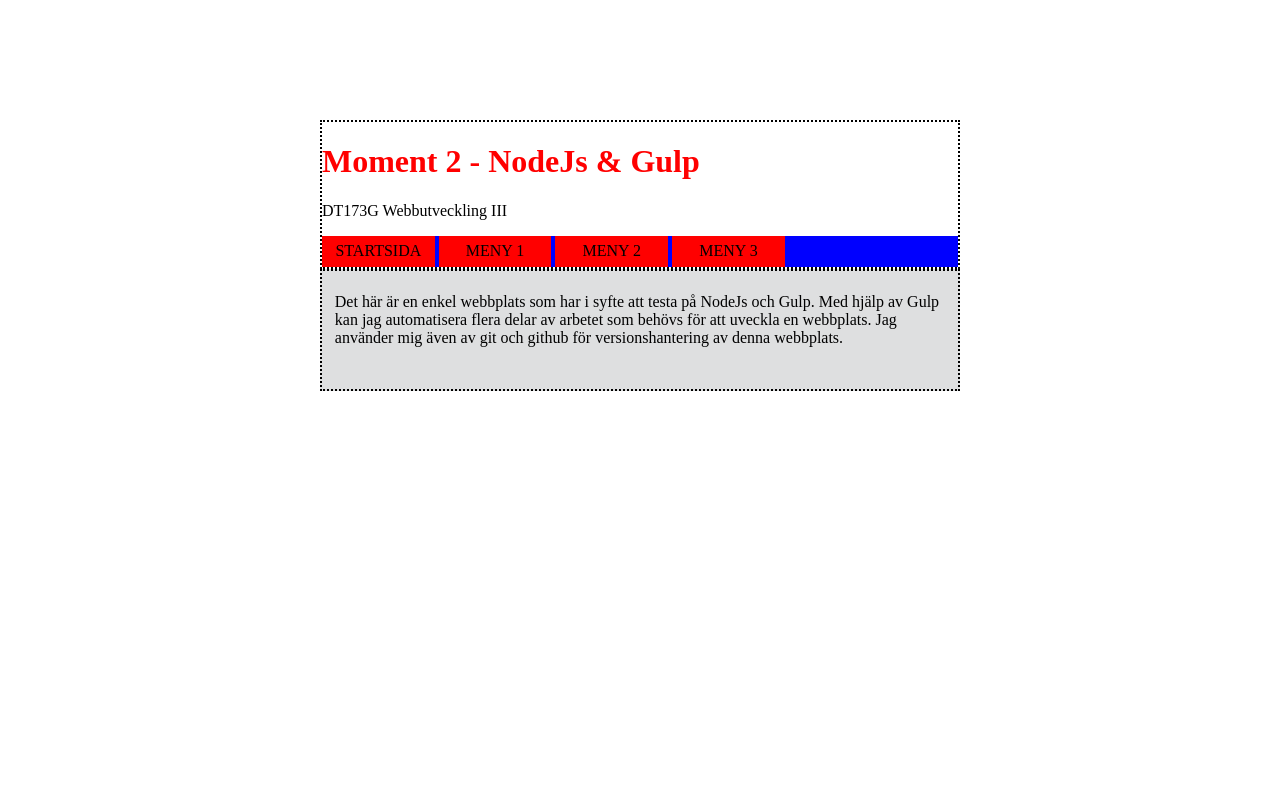
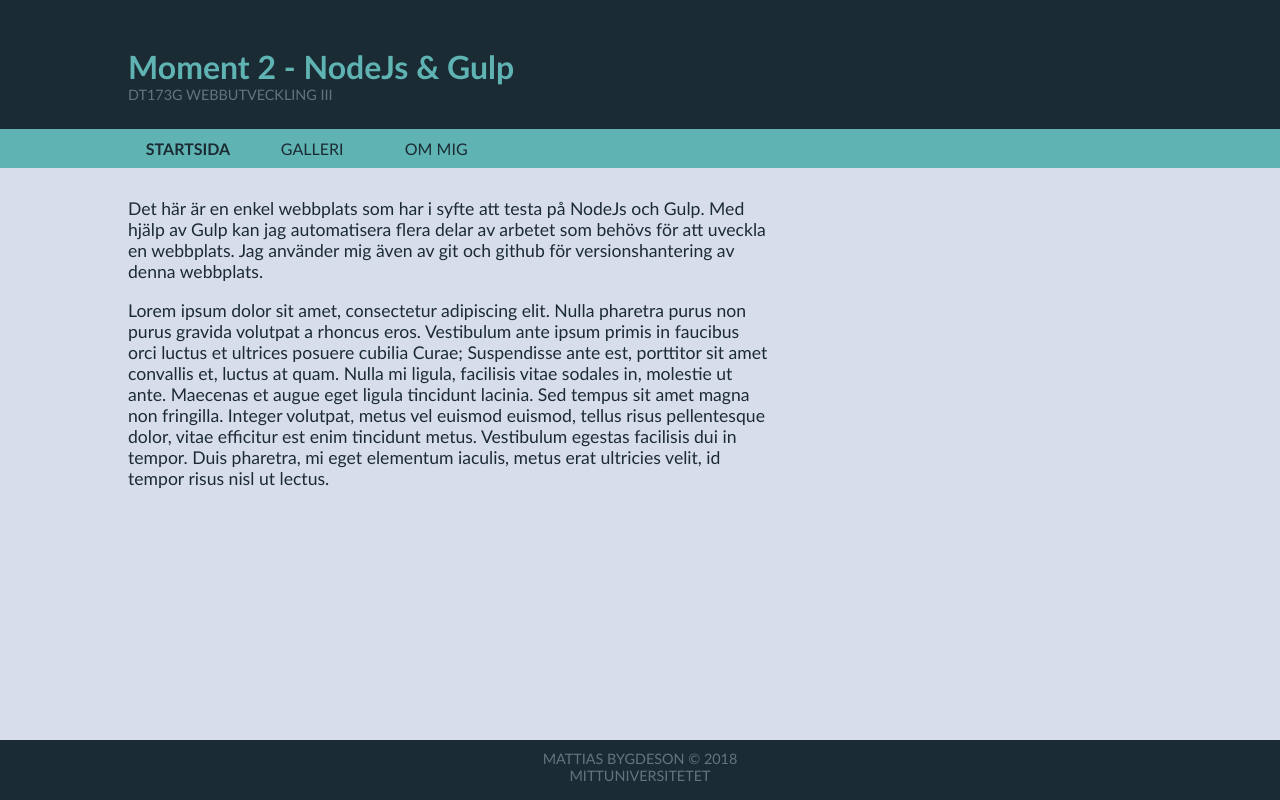
Before and after one commit to maby0801/dt173g_moment2, a website: page src/index.html in a window 1280 px wide. Drawn offline with Linux system fonts and the light colour scheme; files that its build step writes are made by us from their sources.

Commit message:
CSS updated. HTML pages created.

```diff
--- /dev/null
+++ b/src/css/footer.css
@@ -0,0 +1,13 @@
+/* DT173G Webbutveckling III
+Moment 2 - NodeJs & Gulp
+Mattias Bygdeson */
+
+footer {
+    background: #1b2b34;
+    min-height: 50px;
+    padding-top: 10px;
+    text-align: center;
+    position: fixed;
+    bottom: 0;
+    width: 100%;
+}
--- a/src/css/general.css
+++ b/src/css/general.css
@@ -6,22 +6,33 @@ Mattias Bygdeson */
 body {
     margin: 0;
     padding: 0;
+    font-family: 'Gill Sans', 'Gill Sans MT', Calibri, 'Trebuchet MS', sans-serif;
+    background: #d8dee9;
 }
 
 #wrapper {
+    /* max-width: 50%; */
+    /* margin: auto; */
+    /* margin-top: 100px; */
+    /* padding: 20px; */
+}
 
-    max-width: 50%;
-    margin: auto;
-    margin-top: 100px;
-    padding: 20px;
+/* TEXT */
+p {
+    color: #1b2b34;
+    font-size: 110%;
+    /* max-width: 50%; */
+}
+
+.tagline {
+    color: #65737e;
+    font-size: 90%;
+    text-transform: uppercase;
+    margin: 0;
 }
 
 /* MAIN AREA */
 main {
-    border-style: dotted;
-    border-color: black;
-    border-width: 2px;
-
-    background: #dedfe0;
-    padding: 1% 2% 4% 2%;
+    padding: 1% 2% 4% 10%;
+    max-width: 50%;
 }
--- a/src/css/header.css
+++ b/src/css/header.css
@@ -4,12 +4,11 @@ Mattias Bygdeson */
 
 /* HEADER AND MAIN MENU */
 header {
-    border-style: dotted;
-    border-color: black;
-    border-width: 2px;
+    background: #1b2b34;
+    padding: 2% 2% 2% 10%;
 }
 
 header h1 {
-    color: red;
-
+    color: #5fb3b3;
+    margin-bottom: 0;
 }
--- a/src/css/menu.css
+++ b/src/css/menu.css
@@ -2,17 +2,35 @@
 Moment 2 - NodeJs & Gulp
 Mattias Bygdeson */
 
+nav {
+
+}
+
 #mainMenu ul {
-    padding: 0;
+    padding-left: 10%;
     margin: 0;
-    background: blue;
+    background: #5fb3b3;
 }
 
 #mainMenu li {
     display: inline-block;
-    background: red;
     width: 100px;
     text-align: center;
-    padding: 1%;
+    padding: 10px;
+    margin: 0;
     text-transform: uppercase;
 }
+
+#mainMenu li:hover {
+    background: #fac863;
+    cursor: pointer;
+}
+
+#mainMenu li.current {
+    font-weight: bold;
+}
+
+#mainMenu a {
+    color: #1b2b34;
+    text-decoration: none;
+}
--- a/src/index.html
+++ b/src/index.html
@@ -14,21 +14,37 @@
         <header>
             <h1>Moment 2 - NodeJs & Gulp</h1>
             <p class="tagline">DT173G Webbutveckling III</p>
-            <nav id="mainMenu">
-                <ul>
-                    <li>Startsida</li>
-                    <li>Meny 1</li>
-                    <li>Meny 2</li>
-                    <li>Meny 3</li>
-                </ul>
-            </nav>
         </header>
+        <nav id="mainMenu">
+            <ul>
+                <li class="current"><a href="index.html">Startsida</a></li>
+                <li><a href="gallery.html">Galleri</a></li>
+                <li><a href="about.html">Om mig</a></li>
+            </ul>
+        </nav>
         <main>
             <p>Det här är en enkel webbplats som har i syfte att testa på NodeJs och Gulp. Med hjälp av Gulp kan jag
                 automatisera flera delar av arbetet som behövs för att uveckla en webbplats.
                 Jag använder mig även av git och github för versionshantering av denna webbplats.</p>
+
+            <p>
+                Lorem ipsum dolor sit amet, consectetur adipiscing elit. Nulla pharetra purus non purus gravida
+                volutpat a rhoncus eros. Vestibulum ante ipsum primis in faucibus orci luctus et ultrices posuere
+                cubilia Curae; Suspendisse ante est, porttitor sit amet convallis et, luctus at quam. Nulla mi ligula,
+                facilisis vitae sodales in, molestie ut ante. Maecenas et augue eget ligula tincidunt lacinia. Sed
+                tempus sit amet magna non fringilla. Integer volutpat, metus vel euismod euismod, tellus risus
+                pellentesque dolor, vitae efficitur est enim tincidunt metus. Vestibulum egestas facilisis dui in
+                tempor. Duis pharetra, mi eget elementum iaculis, metus erat ultricies velit, id tempor risus nisl ut
+                lectus.
+            </p>
         </main>
     </div>
+    <footer>
+        <p class="tagline">
+            Mattias Bygdeson &copy; 2018<br />
+            Mittuniversitetet
+        </p>
+    </footer>
 </body>
 
 </html>
```
Also changed, not shown: src/about.html (added, +39 -0 lines), src/gallery.html (added, +39 -0 lines).
